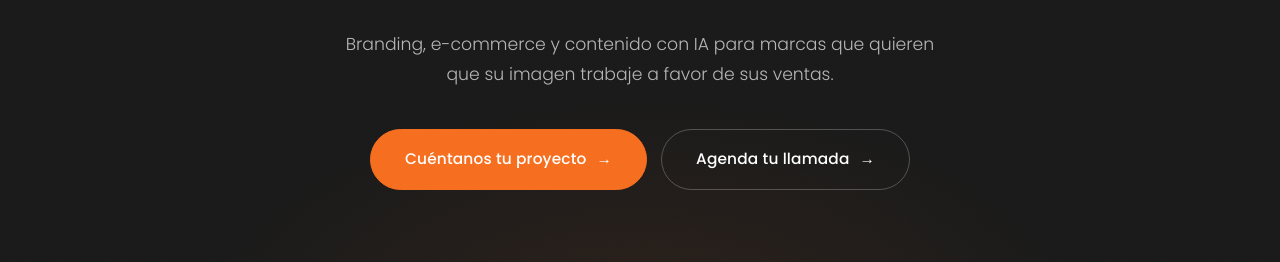
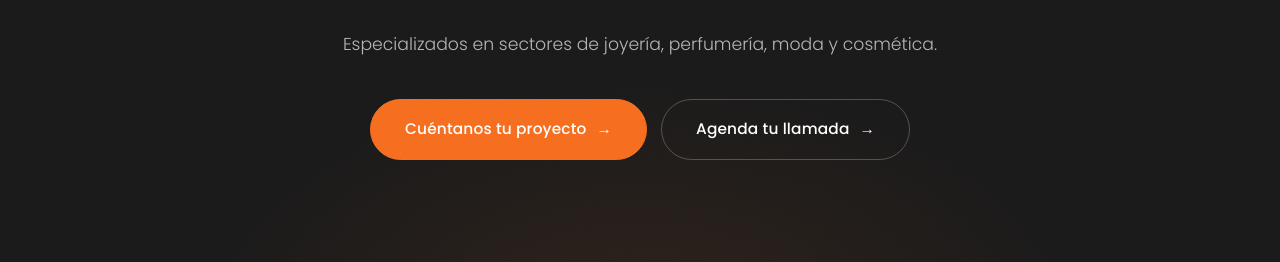
Before and after one commit to carlos-izq/zilex-web, a plain HTML site: page index.html in a window 1280 px wide. Shown: the part 538-800 px from the top of the page. Drawn offline with Linux system fonts and the light colour scheme; files whose address does not match are found by name.

Commit message:
Hero: el subtitulo pasa a nombrar los sectores
Sustituye "Branding, e-commerce y contenido con IA para marcas que quieren
que su imagen trabaje a favor de sus ventas" por "Especializados en sectores
de joyeria, perfumeria, moda y cosmetica".

Co-Authored-By: Claude Opus 5 <noreply@anthropic.com>

```diff
--- a/index.html
+++ b/index.html
@@ -97,8 +97,7 @@
         <span class="reveal-line"><span>de moda y belleza.</span></span>
       </h1>
       <p class="hero__sub reveal">
-        Branding, e-commerce y contenido con IA para marcas que quieren
-        que su imagen trabaje a favor de sus ventas.
+        Especializados en sectores de joyería, perfumería, moda y cosmética.
       </p>
       <div class="hero__cta reveal">
         <a href="mailto:info@zilex.es" class="btn btn--lg">Cuéntanos tu proyecto <span class="btn__arrow">→</span></a>
```
